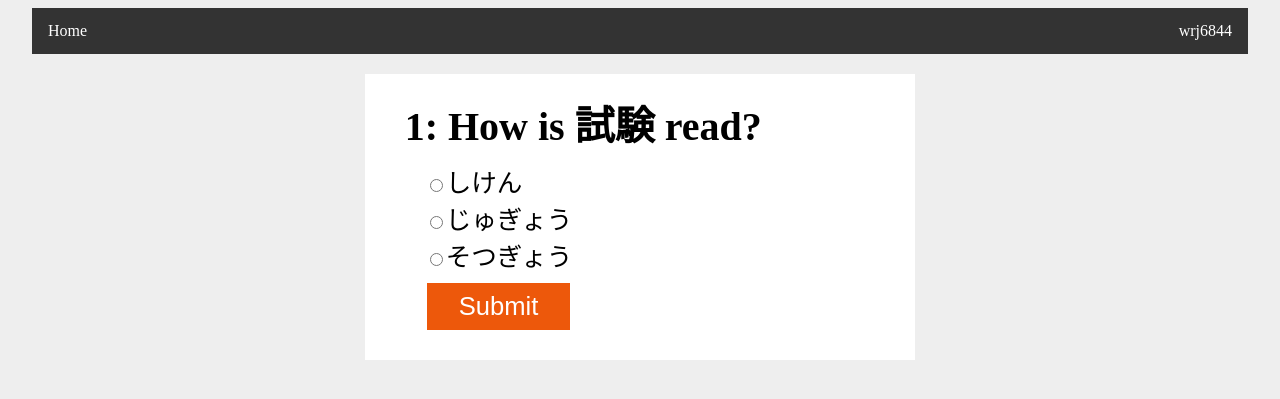
After one commit to WilliamRayJohnson/kanjiStudyTool, a PHP site: page /quiz.html in a window 1280 px wide. The commit adds this page. Shown: the top 399 px of the page. Run offline with PHP 8.4, Linux system fonts and the light colour scheme.

Commit message:
Created the beginnings of the site, involved lots of CSS changes and the additon of a few template pages

```diff
--- a/web/index.css
+++ b/web/index.css
@@ -1,31 +1,131 @@
-body
-{
+body {
     width: 95%;
     margin-left: auto;
     margin-right: auto;
+    background-color:  #eeeeee;
+}
+
+ul {
+    list-style-type: none;
+    margin: 0;
+    margin-bottom: 20px;
+    padding: 0;
+    overflow: hidden;
+    background-color: #333;
+}
+
+li {
+    float: left;
+}
+
+li a, .dropbtn {
+    display: inline-block;
+    color: white;
+    text-align: center;
+    padding: 14px 16px;
+    text-decoration: none;
+}
+
+
+li a:hover:not(.active), .dropdown:hover:not(.active) .dropbtn {
+    background-color:  #930d0d;
+}
+
+li.dropdown {
+    display: inline-block;
+}
+
+.dropdown-content {
+    display: none;
+    position: absolute;
+    background-color: #f9f9f9;
+    min-width: 100px;
+    box-shadow: 0px 8px 16px 0px rgba(0,0,0,0.2);
+    z-index: 1;
+}
+
+.dropdown-content a {
+    color: black;
+    padding: 12px 16px;
+    text-decoration: none;
+    display: block;
+    text-align: left;
+}
+
+.dropdown-content a:hover {background-color: #f1f1f1}
+
+.dropdown:hover .dropdown-content {
+    display: block;
+}
+
+.active {
+    background-color:  #ff0000;
 }
 
 .content {
-    padding-left: 5%;
     margin: auto;
+    width: 70%;
+}
+
+.content-button {
+    color: black;
+    display: block;
+    text-align: center;
+    text-decoration: none;
+    width: 45%;
+    padding: 20px 16px;
+    margin-left: auto;
+    margin-right: auto;
+    background-color: white;
+}
+
+.content-button:hover {
+    background-color: #ff4200;
 }
 
 .question-block {
-    display: inline-block;
-    width: 45%;
-    height: 45%;
-    margin: 10px;
-    align-self: flex-start;
-    border: 3px solid black;
-    background-color: gray;
-    padding: 10px;
+    width: 60%;
+    margin-left: auto;
+    margin-right: auto;
+    background-color: white;
+    padding: 20px;
 }
 
 .quiz-question {
-
+    margin-top: 0;
+    margin-bottom: 10px;
+    padding-left: 20px;
+    font-size: 2.5em;
 }
 
 .quiz-answers {
-    padding-left: 20px;
-    align-self: flex-start;
+    padding-left: 40px;
+    font-size: 1.6em;
 }
+
+input[type=submit] {
+    background-color: #ed580b;
+    border: none;
+    color: white;
+    padding: 9px 32px;
+    text-decoration: none;
+    margin: 10px 2px;
+    cursor: pointer;
+    font-size: 1em;
+}
+
+table.kanji-stats {
+    border-collapse: collapse;
+    width: 100%;
+    background-color: white;
+}
+
+th, td {
+    padding: 8px;
+    text-align: left;
+    border-bottom: 1px solid #ddd;
+}
+
+.profile-header {
+
+}
--- /dev/null
+++ b/web/quiz.html
@@ -0,0 +1,38 @@
+<!DOCTYPE html>
+
+<html>
+    <head>
+        <title>The Kanji Studier: Quiz</title>
+        <meta charset="utf-8" />
+
+        <link rel="stylesheet" type="text/css" href="index.css" />
+        <script src="https://code.jquery.com/jquery-1.12.4.js"></script>
+    </head>
+
+    <body>
+        <ul>
+            <li><a href="index.php">Home</a></li>
+            <li class="dropdown" style="float:right">
+                <a href="javascript:void(0)" class="dropbtn">wrj6844</a>
+                <div class="dropdown-content">
+                    <a href="profile.html">Profile</a>
+                    <a href="#">Logout</a>
+                </div>
+            </li>
+        </ul>
+
+        <div class="content">
+            <div class="question-block">
+                <h2 class=quiz-question>1: How is 試験 read?</h2>
+                <div class=quiz-answers>
+                <form name="question" onSubmit="javascript:void(0)">
+                    <input type="radio" name="q1Option" value="しけん">しけん<br>
+                    <input type="radio" name="q1Option" value="じゅぎょう">じゅぎょう<br>
+                    <input type="radio" name="q1Option" value="そつぎょう">そつぎょう<br>
+                    <input type="submit" name="q1submit" value="Submit">
+                </form>
+                </div>
+            </div>
+        </div>
+    </body>
+</html>
```
Also changed, not shown: web/index.php (+13 -4 lines), web/profile.html (added, +45 -0 lines).
